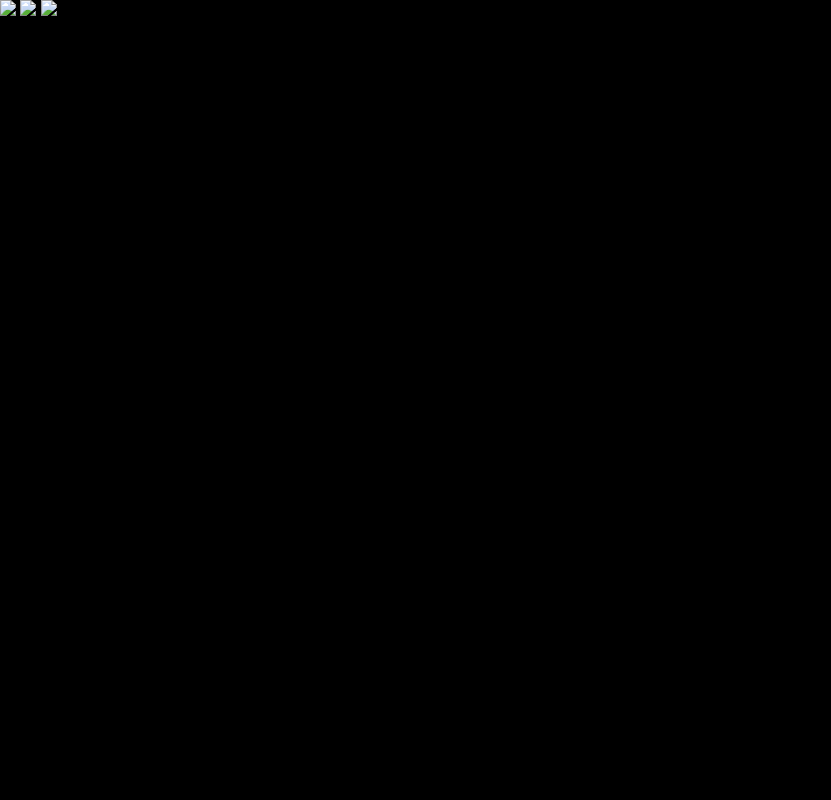
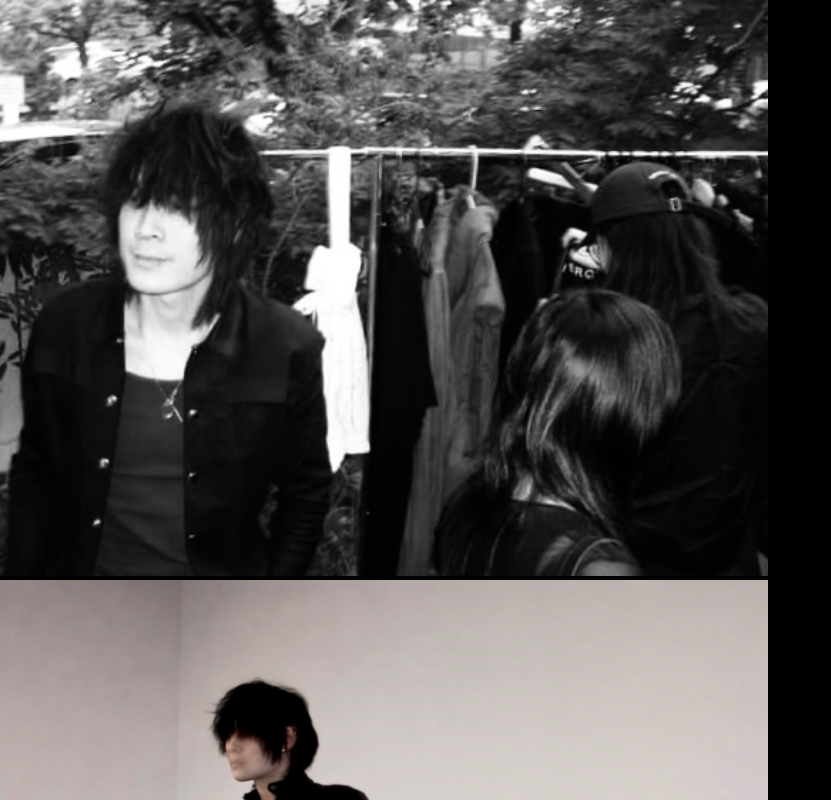
Before and after one commit to gothcomplex/goth.complex-site, a plain HTML site: page index.html in a window 1280 px wide. Shown: the top 800 px of the page, without its empty margins (0-831 px from the left). Drawn offline with Linux system fonts and the light colour scheme.

Commit message:
Update index.html

```diff
--- a/index.html
+++ b/index.html
@@ -6,9 +6,9 @@
 </head>
 <body>
   <div class="images">
-    <img src="images/local spring closet sale.jpg">
-    <img src="images/la spring independant fashion show.png">
-    <img src="images/la spring performance art.jpg">
+    <img src="local spring closet sale.jpg">
+    <img src="la spring independant fashion show.png">
+    <img src="la spring performance art.jpg">
   </div>
 </body>
 </html>
```
